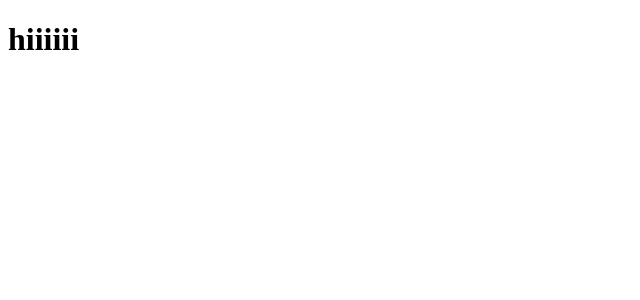
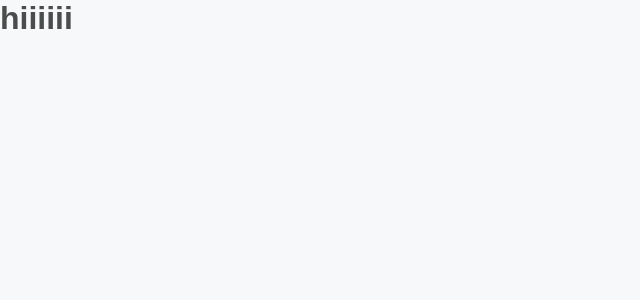
Before and after one commit to Elvix10/podcast, a Next.js app in the folder podcastnext/: page / in a window 1280 px wide. Shown: the top 300 px of the page, without its empty margins (0-640 px from the left). Built offline with nearby package versions, Linux system fonts and the light colour scheme.

Commit message:
global styles added

```diff
--- a/podcastnext/package.json
+++ b/podcastnext/package.json
@@ -10,7 +10,8 @@
   "dependencies": {
     "next": "10.1.3",
     "react": "17.0.2",
-    "react-dom": "17.0.2"
+    "react-dom": "17.0.2",
+    "sass": "^1.32.11"
   },
   "devDependencies": {
     "@types/node": "^14.14.41",
--- a/podcastnext/pages/_app.tsx
+++ b/podcastnext/src/pages/_app.tsx
@@ -1,4 +1,4 @@
-
+import '../styles/global.scss'
 
 function MyApp({ Component, pageProps }) {
   return <Component {...pageProps} />
--- /dev/null
+++ b/podcastnext/src/pages/_document.tsx
@@ -0,0 +1,20 @@
+import Document, {Html, Head, Main, NextScript} from 'next/document'
+
+
+export default class MyDocument extends Document {
+    render(){
+        return(
+            <Html>
+                <Head>
+                    <link rel="preconnect" href="https://fonts.gstatic.com"/>
+                    <link href="https://fonts.googleapis.com/css2?family=Lexend:wght@500&display=swap" rel="stylesheet"/>
+
+                </Head>
+                <body>
+                    <Main/>
+                    <NextScript/>
+                </body>
+            </Html>
+        )
+    }
+}
--- /dev/null
+++ b/podcastnext/src/styles/global.scss
@@ -0,0 +1,61 @@
+* {
+    margin: 0;
+    padding: 0;
+    box-sizing: border-box;
+}
+
+:root{
+    --white: #FFF;
+
+    --gray-50: #F7F8FA;
+    --gray-100: #E6E8EB;
+    --gray-200: #AFB2B1;
+    --gray-500: #808080;
+    --gray-800: #494D4B;
+
+    --green-500: #04D361;
+
+    --purple-300: #9F75FF;
+    --purple-400: #9164FA;
+    --purple-500: #8257E5;
+    --purple-800: #6F48C9;
+}
+
+@media(max-width:1080px){
+    html {
+        font-size: 93.75%;
+    }
+}
+
+@media(max-width:720){
+    html {
+        font-size: 87.75%;
+    }
+}
+
+
+body {
+    background: var(--gray-50) ;
+}
+
+body, input ,textarea, button{
+    font: 500 1rem Inter, sans-serif;
+    color: var(--gray-500);
+}
+
+h1, h2, h3, h4, h5, h6 {
+    font-weight: 600;
+    font-family: Lexand, sans-serif ;
+    color: var(--gray-800);
+}
+
+h1 {
+    font-size: 2rem;
+}
+h2 {
+    font-size: 1.5rem;
+}
+
+button {
+    cursor: pointer;
+}
```
Also changed, not shown: podcastnext/src/pages/index.tsx (renamed from podcastnext/pages/index.tsx), 1 other file (tests, documents, lock files or other folders).
